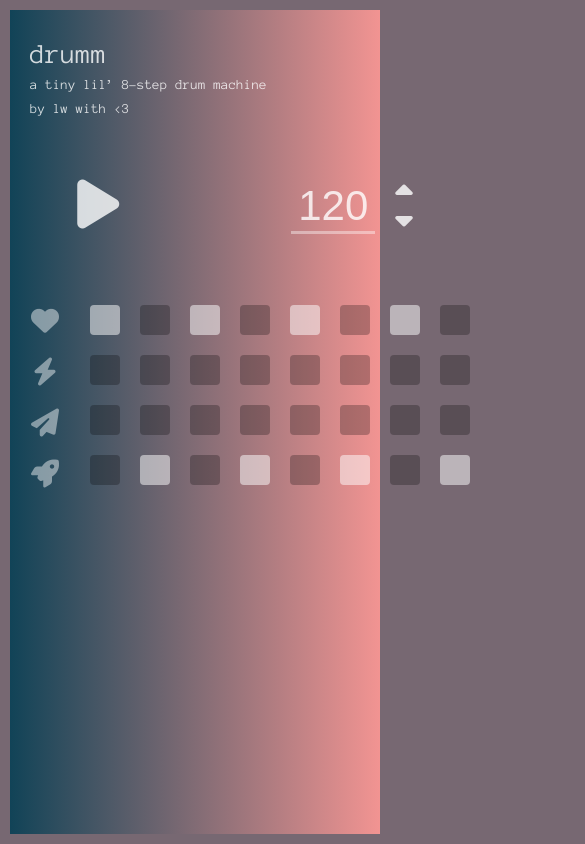
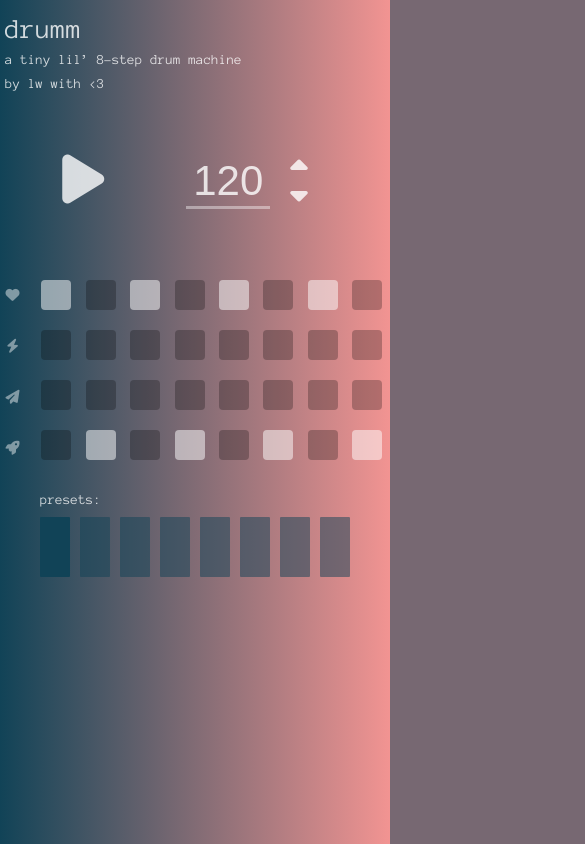
Before and after one commit to larawarman/drumm, a React (Create React App) app: page / in a window 390 px wide. Shown: the top 844 px of the page, 585 px wide, since content can reach past the window. Built offline with nearby package versions, Linux system fonts and the light colour scheme.

Commit message:
feat: responsiveness

```diff
--- a/src/components/App.js
+++ b/src/components/App.js
@@ -6,8 +6,6 @@ import Bpm from '../containers/Bpm';
 import Controls from '../containers/Controls';
 import Playground from '../containers/Playground';
 import Presets from '../components/Presets';
-
-export const synth = new Tone.Synth().toMaster();
 
 export default class App extends Component {
   constructor(props) {
@@ -57,12 +55,19 @@ const AppContainer = styled.div`
   background: #776872;
   background: -webkit-linear-gradient(to left, #F29492, #114357);
   background: linear-gradient(to left, #F29492, #114357);
+  @media (max-width: 720px) {
+    border: none;
+    padding: 5px;
+  }
 `;
 
 const Playarea = styled.div`
   display: flex;
   justify-content: space-between;
   align-content: flex-end;
+  @media (max-width: 960px) {
+		flex-flow: column nowrap;
+	}
 `;
 
 const Inputs = styled.div`
@@ -77,4 +82,7 @@ const HeaderArea = styled.div`
 const Machine = styled.div`
   flex-grow: 1;
   margin-right: 120px;
+  @media (max-width: 960px) {
+    margin-right: 0;
+  }
 `;
--- a/src/components/Presets.js
+++ b/src/components/Presets.js
@@ -22,8 +22,12 @@ class Presets extends Component {
       <PresetContainer
         className='presets'
       >
-        presets:
-        {this.renderPresets()}
+        <div className="presetLabel">
+          presets:
+        </div>
+        <div className = 'thePresets'>
+          {this.renderPresets()}
+        </div>
       </PresetContainer>
     )
   }
@@ -34,6 +38,23 @@ const PresetContainer = styled.div`
   flex-flow: column nowrap;
   align-self: flex-end;
   margin-bottom: 10px;
+  .presetLabel {
+    margin: 0;
+  }
+  .thePresets {
+    display: flex;
+    flex-flow: column nowrap;
+  }
+  @media (max-width: 960px) {
+    align-self: center;
+    margin-top: 20px;
+    .presetLabel {
+      margin: 0 0 10px 5px;
+    }
+    .thePresets {
+      flex-flow: row nowrap;
+    }
+  }
 `;
 
 
--- a/src/components/StepHits.js
+++ b/src/components/StepHits.js
@@ -36,4 +36,7 @@ const Hits = styled.div`
   margin: 0 10px 5px;
   display: flex;
   flex-flow: column nowrap;
+  @media (max-width: 720px) {
+    margin: 0 3px 3px;
+  }
 `;
--- a/src/containers/Controls.js
+++ b/src/containers/Controls.js
@@ -63,6 +63,9 @@ const ControlsContainer = styled.div`
     color: rgba(255,255,255,1);
     transition: color 0.3s;
   }
+  @media (max-width: 720px) {
+    margin-right: 60px;
+  }
 `;
 
 const Play = styled.div`
--- a/src/containers/Playground.js
+++ b/src/containers/Playground.js
@@ -71,6 +71,11 @@ const StepContainer = styled.div`
     color: rgba(255,255,255,0.9);
     margin-right: 20px;
     min-width: 30px;
+    @media (max-width: 720px) {
+      font-size: 1em;
+      margin-right: 10px;
+      min-width: 15px;
+    }
   }
 `;
 
--- a/src/containers/Preset.js
+++ b/src/containers/Preset.js
@@ -36,6 +36,17 @@ const PresetArea = styled.div`
     background-color: rgba(17,67,87,1);
     transition: background-color 0.3s;
   }
+  @media (max-width: 960px) {
+    margin: 0 5px;
+    min-width: 40px;
+    flex-basis: 120px;
+    height: 120px;
+  }
+  @media (max-width: 720px) {
+    min-width: 30px;
+    flex-basis: 60px;
+    height: 60px;
+  }
 `;
 
 function mapStateToProps(state) {
```
